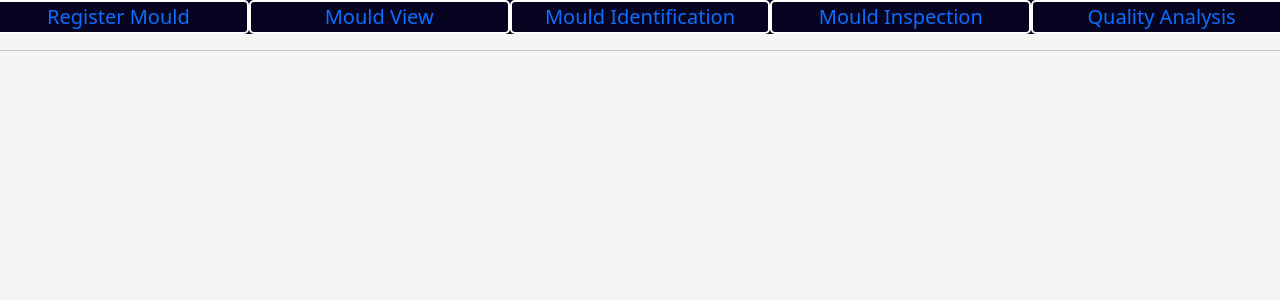
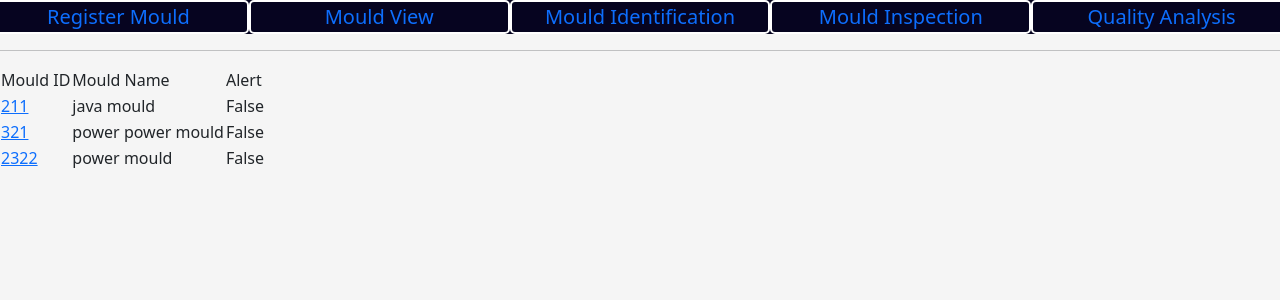
Before and after one commit to MkshSahani/godrej_project, a Django app: page / in a window 1280 px wide. Shown: the part 72-372 px from the top of the page. Run offline with Django 3.2, Linux system fonts and the light colour scheme; a user stored in the database is signed in; data comes from the database, SQL or seed files in the repository; both versions use the stored data as it was after the commit.

Commit message:
mould pages and dashboard updated

```diff
--- a/godrej_projects/mold_management/mould/models.py
+++ b/godrej_projects/mold_management/mould/models.py
@@ -24,8 +24,8 @@ class Mould(models.Model):
 
 class MouldStatus(models.Model):
 
-    mould_id = models.ForeignKey(Mould, related_name='mould_status', on_delete=models.PROTECT, primary_key=True)
-    status_update = models.DateTimeField(auto_now_add=True, primary_key=True)
+    mould_id = models.ForeignKey(Mould, related_name='mould_status', on_delete=models.PROTECT)
+    status_update = models.DateTimeField(auto_now_add=True)
     count_increment = models.IntegerField() # daily increment.
 
     def __str__(self):
--- a/godrej_projects/mold_management/user_panel/templates/user_panel/user_dashboard.html
+++ b/godrej_projects/mold_management/user_panel/templates/user_panel/user_dashboard.html
@@ -79,6 +79,41 @@
 
             <div class="col">
                 {% comment %} Tables about data regarding Mould {% endcomment %}
+                <table>
+                    <tr>
+                        <td>
+                            Mould ID
+                        </td>
+
+                        <td>
+                            Mould Name
+                        </td>
+
+                        <td>
+                            Alert
+                        </td>
+                    </tr>
+                    {% for mould in mould_data %}
+
+                        <tr>
+                            <td>
+                                <a href="mould/{{ mould.mould_id }}">
+                                    {{ mould.mould_id }}
+                                </a>
+                            </td>
+
+                           <td>
+                                {{ mould.mould_name }}
+                            </td>
+
+                            <td>
+                                {{ mould.alert }}
+                            </td>
+                        </tr>
+
+                    {% endfor %}
+
+                </table>
 
             </div>
 
--- a/godrej_projects/mold_management/user_panel/views.py
+++ b/godrej_projects/mold_management/user_panel/views.py
@@ -1,6 +1,6 @@
 from django.shortcuts import render
 from django.contrib.auth.decorators import login_required
-
+from mould.models import Mould
 
 @login_required
 def homePage(request):
@@ -9,5 +9,7 @@ def homePage(request):
     context['user'] = request.user
     print("-----------------------")
     print(context['user'])
+    mould_data = Mould.objects.all()
+    context['mould_data'] = mould_data
     print("----------------------")
     return render(request, 'user_panel/user_dashboard.html', context)
```
Also changed, not shown: godrej_projects/mold_management/db.sqlite3.
